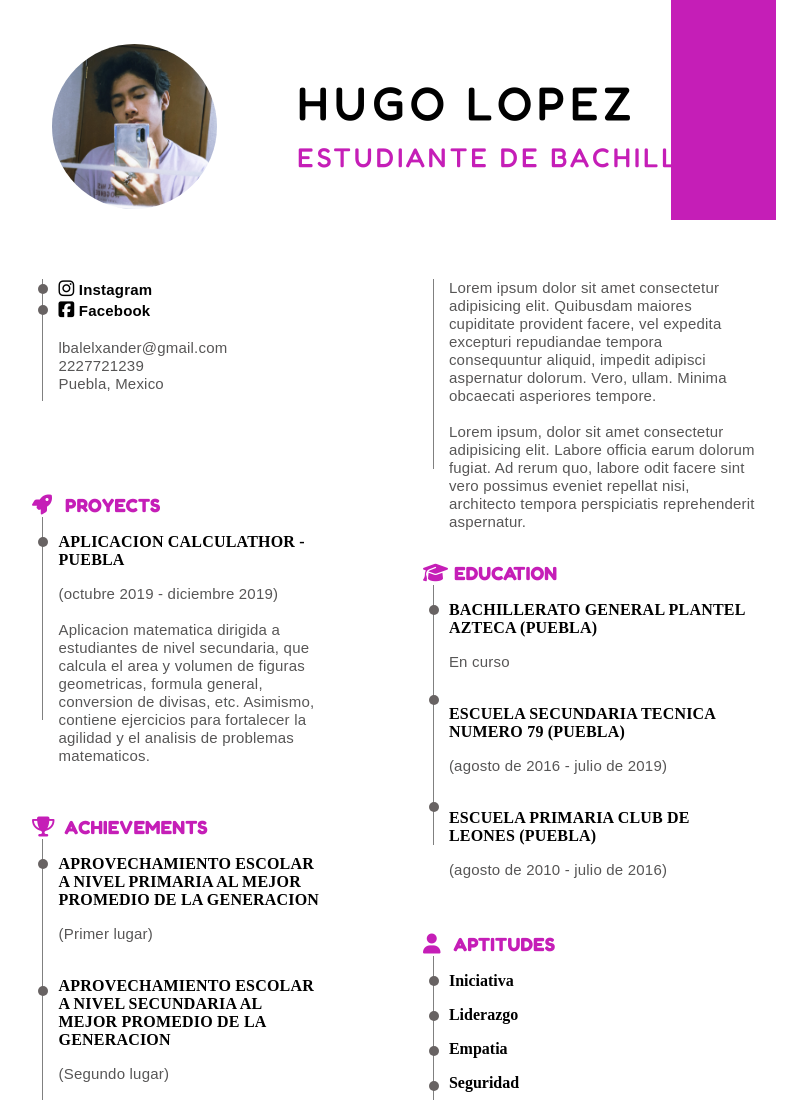
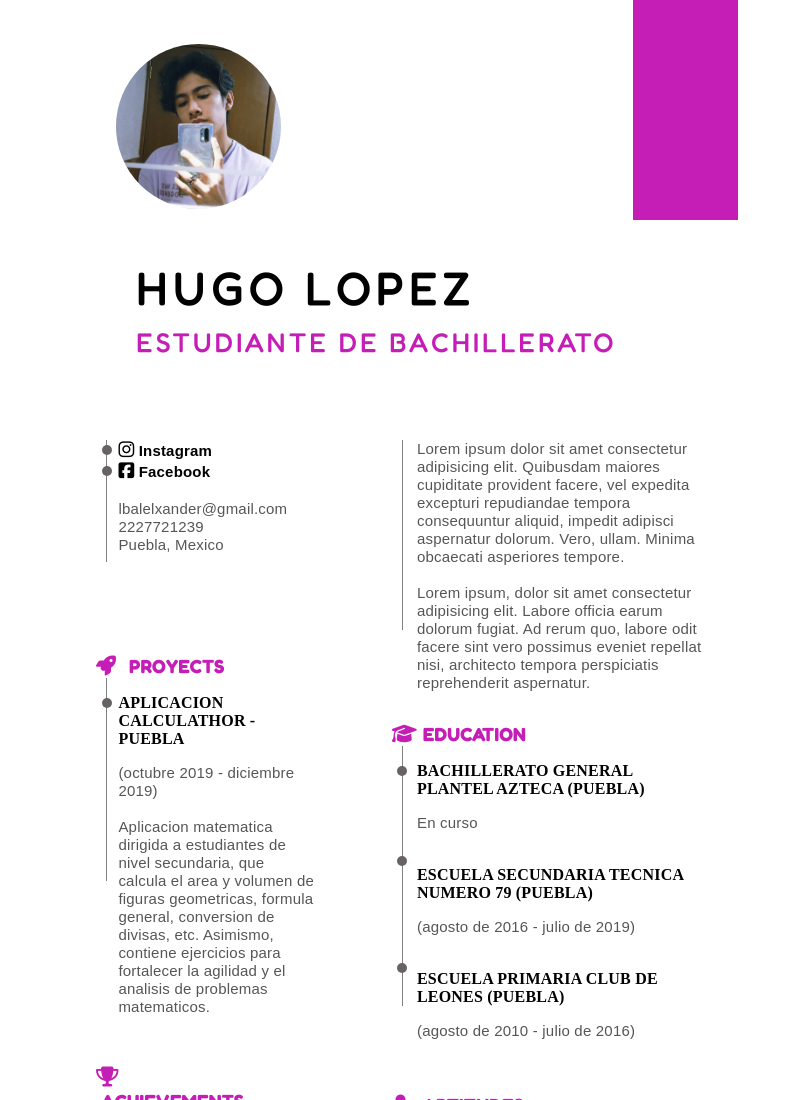
Before and after one commit to Alelsito/curriculum-vitae, a plain HTML site: page index.html in a window 1280 px wide. Shown: the top 1100 px of the page, without its empty margins (222-1029 px from the left). Drawn offline with Linux system fonts and the light colour scheme; a web font is replaced by a local one.

Commit message:
💄 Update of styles

```diff
--- a/Styles/index.css
+++ b/Styles/index.css
@@ -17,15 +17,14 @@
 
 .bodyMargin {
     padding-top: 2%;
-    padding-left: 20%;
+    padding-left: 25%;
     padding-right: 20%;
-    /* background-color: rgb(243, 242, 239); */
 }
 
 .ornament {
     position: absolute;
     top: 0;
-    right: 22%;
+    right: 25%;
     width: 105px;
     height: 220px;
     background-color: rgb(197, 30, 183);
@@ -35,10 +34,9 @@
 
 .containerHeader {
     height: auto;
-    width: 100%;
+    width: 85%;
     margin-bottom: 60px;
     float: left;
-    /* background-color: rgb(226, 199, 230); */
 }
 
 .perfilImg {
@@ -92,7 +90,7 @@ span {
 /* First Section */
 
 .firstSection {
-    width: 50%;
+    width: 41%;
     height: auto;
     margin-bottom: 30px;
     float: left;
@@ -217,7 +215,7 @@ a:link, a:visited, a:active {
 
 .dividerLine4 {
     width: 1px;
-    height: 420px;
+    height: 475px;
     background-color: gray;
     box-sizing: border-box;
     float: left;
@@ -277,7 +275,7 @@ a:link, a:visited, a:active {
 /* Second Section */
 
 .secondSection {
-    width: 48%;
+    width: 50%;
     height: auto;
     margin-bottom: 30px;
     margin-left: 2%;
```
